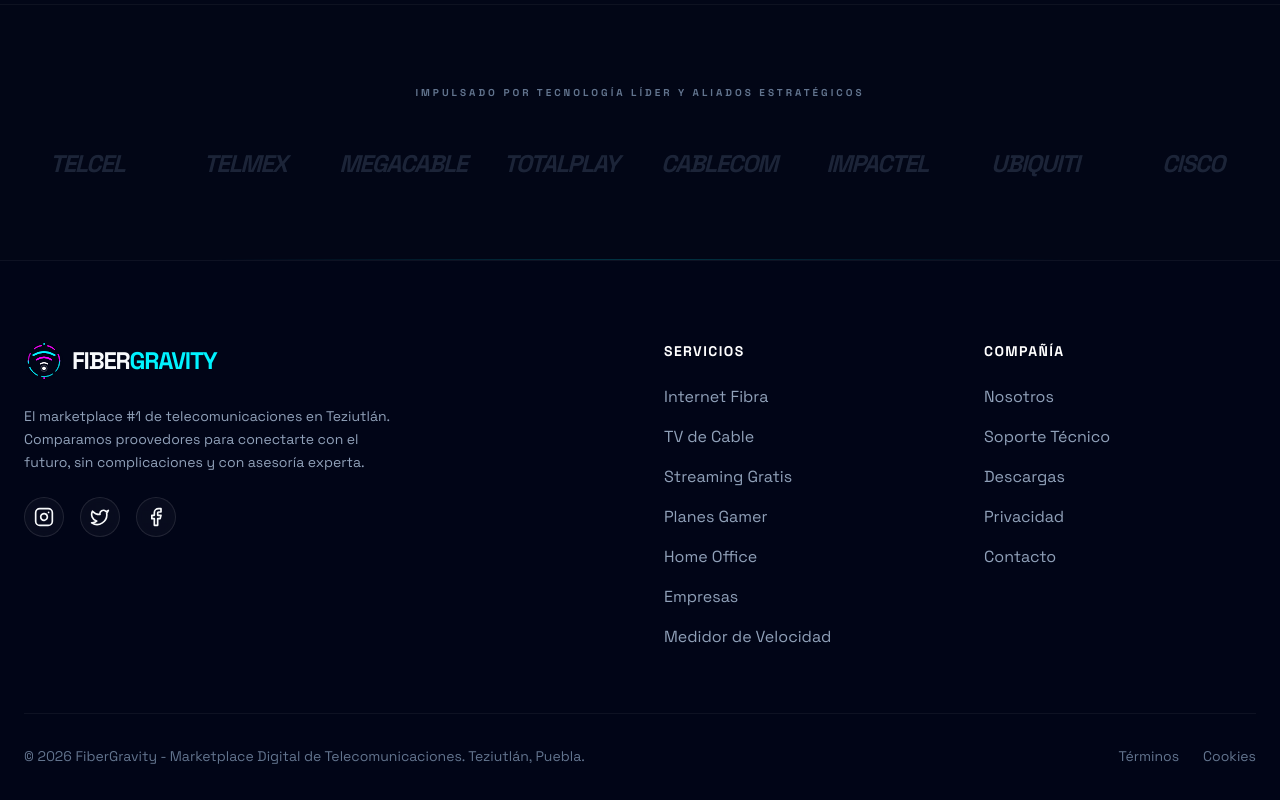
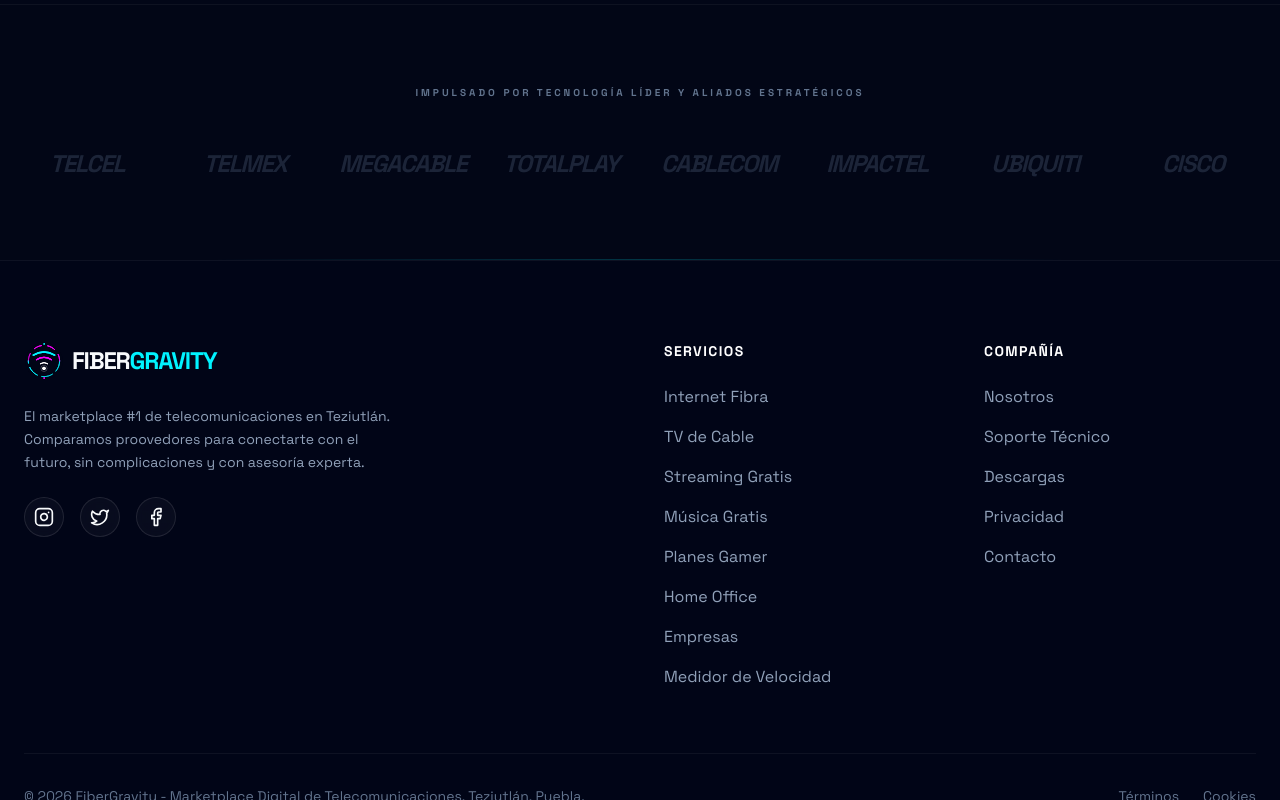
Before and after one commit to jonathanhdezf/fibergravity, a Next.js app: page / in a window 1280 px wide. Shown: the part 11200-12000 px from the top of the page. Built offline with nearby package versions, Linux system fonts and the light colour scheme; no server answers.

Commit message:
Restaurar enlace de Música Gratis en el footer

```diff
--- a/src/components/sections/Footer.tsx
+++ b/src/components/sections/Footer.tsx
@@ -42,6 +42,7 @@
                             <li><a href="#plans-header" className="hover:text-neon-cyan transition-colors">Internet Fibra</a></li>
                             <li><a href="#television" className="hover:text-neon-cyan transition-colors">TV de Cable</a></li>
                             <li><a href="/streaming" className="hover:text-neon-cyan transition-colors">Streaming Gratis</a></li>
+                            <li><a href="/musica-gratis" className="hover:text-neon-cyan transition-colors">Música Gratis</a></li>
                             <li><a href="#gamer" className="hover:text-neon-cyan transition-colors">Planes Gamer</a></li>
                             <li><a href="#home-office" className="hover:text-neon-cyan transition-colors">Home Office</a></li>
                             <li><a href="#empresas" className="hover:text-neon-cyan transition-colors">Empresas</a></li>
```
